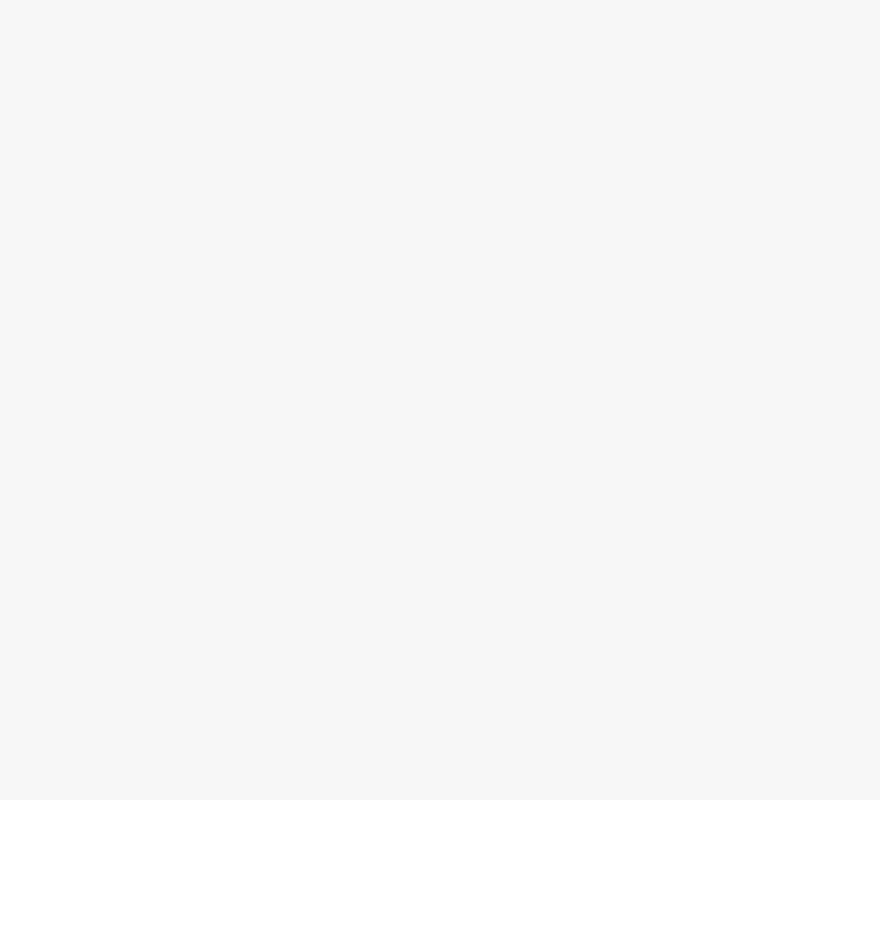
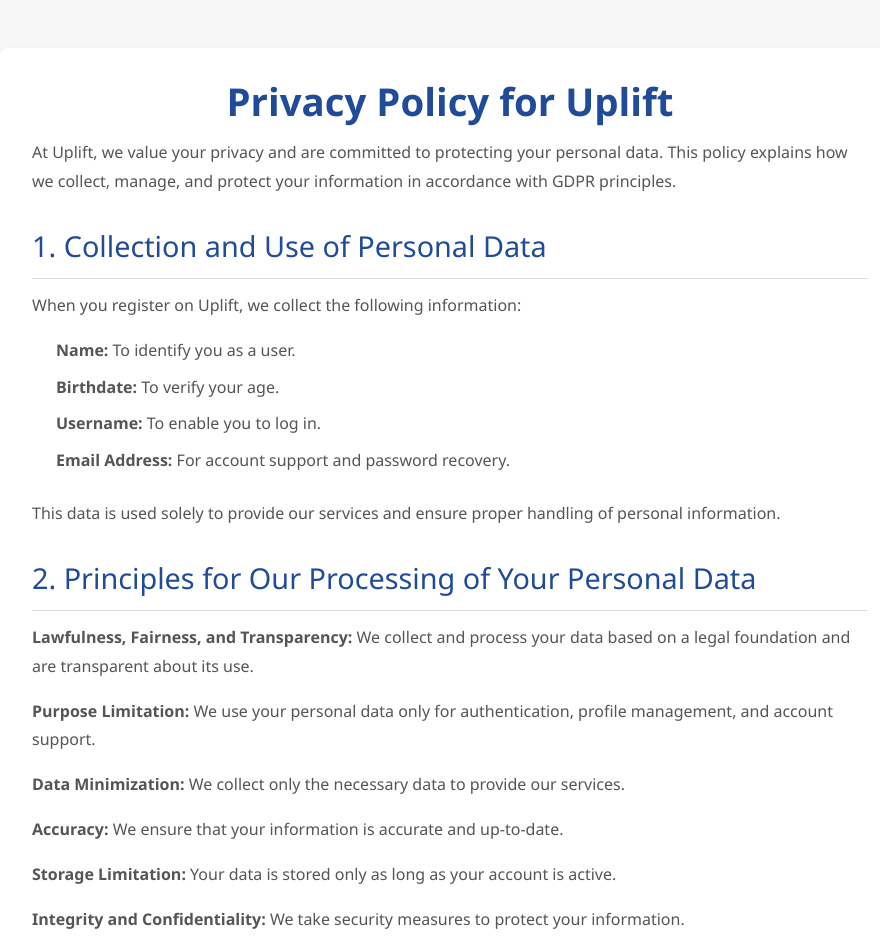
Before and after one commit to AlexanderOlofsson/uplift, a React (Vite) app in the folder frontend/: page /privacy-policy in a window 1280 px wide. Before the commit this address had no page. Shown: the top 952 px of the page, without its empty margins (190-1070 px from the left). Before the commit the page ends 800 px from the top, so only its background shows below. Built offline with nearby package versions, Linux system fonts and the light colour scheme.

Commit message:
Privacy Policy (GDPR)

```diff
--- a/frontend/src/components/Footer.jsx
+++ b/frontend/src/components/Footer.jsx
@@ -11,7 +11,7 @@
           <a href="/help" className="footer-link">Help</a>
           <a href="/contact" className="footer-link">Contact Us</a>
           <a href="/terms" className="footer-link">Terms of Service</a>
-          <a href="/privacy" className="footer-link">Privacy Policy (GDPR)</a>
+          <a href="/privacy-policy" className="footer-link">Privacy Policy (GDPR)</a>
         </div>
         <div className="footer-info">
           <p>Contact: support@uplift.com | Phone: 031-123-456-789</p>
--- a/frontend/src/components/Login.jsx
+++ b/frontend/src/components/Login.jsx
@@ -2,6 +2,8 @@
 import { useNavigate } from 'react-router-dom';
 import PropTypes from 'prop-types';
 import './Login.css';
+import '../pages/PrivacyPolicy.css'; // Importera CSS-filen
+import PrivacyPolicy from '../pages/PrivacyPolicy'; // Importera PrivacyPolicy-komponenten
 
 function Login({ defaultRegisterState = false }) {
   // Toggle between login and register
@@ -23,6 +25,10 @@
 
   const navigate = useNavigate(); // For redirecting after login/register
 
+
+  const [isPrivacyPolicyOpen, setPrivacyPolicyOpen] = useState(false);
+  const [hasConsented, setHasConsented] = useState(false);
+
   const handleFormToggle = () => {
     setIsRegistering(!isRegistering); // Switch form mode
     setFirstName(''); // Clear form fields
@@ -35,10 +41,15 @@
   };
 
   const handleSubmit = async (e) => {
-    e.preventDefault(); // No page refresh, please
-    setError(null); // Clear any old errors
+    e.preventDefault();
+    setError(null);
 
-    // Choose between login or register based on form mode
+    if (isRegistering && !hasConsented) {
+      setError('You must accept the privacy policy before registering.');
+      return;
+    }
+
+
     isRegistering ? await handleRegister() : await handleLogin();
   };
 
@@ -55,16 +66,13 @@
       const data = await response.json();
 
       if (!response.ok) {
-        // If login fails, show an error
         setError(data.message || 'Login failed');
       } else {
-        console.log('Login successful!');
-        localStorage.setItem('token', data.token); // Save JWT-token before we go on dashboard trip
-        navigate('/dashboard'); // Off we go to the dashboard boys
-        console.log('JWT Token still works, niceee:', data.token);
+        localStorage.setItem('token', data.token);
+        navigate('/dashboard');
       }
+        // eslint-disable-next-line no-unused-vars
     } catch (error) {
-      console.error('Error:', error);
       setError('Server issue, try again later');
     }
   };
@@ -91,13 +99,22 @@
       if (!response.ok) {
         setError(data.message || 'Account creation failed.');
       } else {
-        console.log('Account created.');
         handleFormToggle();
       }
+        // eslint-disable-next-line no-unused-vars
     } catch (error) {
-      console.error('Error:', error);
       setError('Something went wrong.');
     }
+  };
+
+  // Ny funktion för att öppna/stänga privacy policy-modal och bevara kryssrutans status
+  const togglePrivacyPolicy = () => {
+    setPrivacyPolicyOpen(!isPrivacyPolicyOpen);
+  };
+
+  // Ny funktion för att hantera ändringar i samtyckeskryssrutan
+  const handleConsentChange = (checked) => {
+    setHasConsented(checked);
   };
 
   return (
@@ -169,6 +186,22 @@
                   required
                 />
               </div>
+
+              {/* Länk till privacy policy och kryssruta för samtycke */}
+              <label>
+                <input
+                  type="checkbox"
+                  checked={hasConsented}
+                  onChange={() => setHasConsented(!hasConsented)}
+                  disabled
+                />
+                <span
+                  onClick={togglePrivacyPolicy}
+                  style={{ color: 'blue', cursor: 'pointer', textDecoration: 'underline' }}
+                >
+                  Integritetsskyddspolicy
+                </span>
+              </label>
             </>
           ) : (
             <>
@@ -200,6 +233,25 @@
         <button onClick={handleFormToggle}>
           {isRegistering ? 'Already registered' : 'Register'}
         </button>
+
+        {isPrivacyPolicyOpen && (
+          <div className="modal-overlay">
+            <div className="modal-content">
+              <button onClick={togglePrivacyPolicy} className="close-button">✕</button>
+              <div className="policy-content">
+                <PrivacyPolicy />
+              </div>
+              <label>
+                <input
+                  type="checkbox"
+                  checked={hasConsented}
+                  onChange={(e) => handleConsentChange(e.target.checked)}
+                />
+                I have read and accept Uplift's privacy policy.
+              </label>
+            </div>
+          </div>
+        )}
       </div>
     </div>
   );
--- /dev/null
+++ b/frontend/src/pages/PrivacyPolicy.css
@@ -0,0 +1,115 @@
+.privacy-policy-container {
+    max-width: 900px;
+    margin: 3rem auto;
+    padding: 2rem;
+    background-color: #ffffff;
+    border-radius: 8px;
+    box-shadow: 0 6px 12px rgba(0, 0, 0, 0.1);
+    font-family: 'Segoe UI', Tahoma, Geneva, Verdana, sans-serif;
+    color: #333;
+    line-height: 1.8;
+}
+
+.privacy-policy-container h1 {
+    text-align: center;
+    font-size: 2.4rem;
+    color: #1f4b99;
+    font-weight: 600;
+    margin-bottom: 1rem;
+}
+
+.privacy-policy-container h2 {
+    font-size: 1.8rem;
+    color: #1f4b99;
+    margin-top: 1.5rem;
+    font-weight: 500;
+    border-bottom: 1px solid #ddd;
+    padding-bottom: 0.4rem;
+    margin-bottom: 0.75rem;
+}
+
+.privacy-policy-container h3 {
+    font-size: 1.3rem;
+    color: #333;
+    margin-top: 1.25rem;
+    font-weight: 500;
+}
+
+.privacy-policy-container p {
+    font-size: 1rem;
+    color: #555;
+    margin-bottom: 1rem;
+}
+
+.privacy-policy-container ul {
+    list-style-type: disc;
+    padding-left: 1.5rem;
+    margin-bottom: 1.5rem;
+    color: #555;
+}
+
+.privacy-policy-container li {
+    font-size: 1rem;
+    margin-bottom: 0.5rem;
+    list-style-type: none;
+}
+
+.privacy-policy-container a {
+    color: #1f4b99;
+    text-decoration: none;
+    font-weight: 500;
+}
+
+.privacy-policy-container a:hover {
+    text-decoration: underline;
+}
+
+.policy-section {
+    margin-bottom: 1.5rem;
+}
+
+
+/* Popup style */
+.modal-overlay {
+    position: fixed;
+    top: 0;
+    left: 0;
+    width: 100%;
+    height: 100%;
+    display: flex;
+    align-items: center;
+    justify-content: center;
+
+}
+
+.modal-content {
+
+    background-color: white;
+    padding: 10px;
+    border-radius: 8px;
+    width: 100%;
+    max-height: 80vh;
+    position: relative;
+
+
+}
+
+.policy-content {
+
+    max-height: 60vh;
+    overflow-y: auto;
+    overflow-x: hidden;
+}
+
+.modal-content .close-button {
+    position: relative;
+    height: fit-content;
+    width: fit-content;
+    top: -10px;
+    background-color:#6692dd;
+    border: none;
+    font-size: 15px;
+    font-weight: bold;
+    color: #000000;
+    cursor: pointer;
+}
--- /dev/null
+++ b/frontend/src/pages/PrivacyPolicy.jsx
@@ -0,0 +1,51 @@
+import './PrivacyPolicy.css';
+
+function PrivacyPolicy() {
+    return (
+        <div className="privacy-policy-container">
+            <h1>Privacy Policy for Uplift</h1>
+            <p>
+                At Uplift, we value your privacy and are committed to protecting your personal data. This policy explains how we collect, manage, and protect your information in accordance with GDPR principles.
+            </p>
+
+            <div className="policy-section">
+                <h2>1. Collection and Use of Personal Data</h2>
+                <p>
+                    When you register on Uplift, we collect the following information:
+                </p>
+                <ul>
+                    <li><strong>Name:</strong> To identify you as a user.</li>
+                    <li><strong>Birthdate:</strong> To verify your age.</li>
+                    <li><strong>Username:</strong> To enable you to log in.</li>
+                    <li><strong>Email Address:</strong> For account support and password recovery.</li>
+                </ul>
+                <p>
+                    This data is used solely to provide our services and ensure proper handling of personal information.
+                </p>
+            </div>
+
+            <div className="policy-section">
+                <h2>2. Principles for Our Processing of Your Personal Data</h2>
+                <p><strong>Lawfulness, Fairness, and Transparency:</strong> We collect and process your data based on a legal foundation and are transparent about its use.</p>
+                <p><strong>Purpose Limitation:</strong> We use your personal data only for authentication, profile management, and account support.</p>
+                <p><strong>Data Minimization:</strong> We collect only the necessary data to provide our services.</p>
+                <p><strong>Accuracy:</strong> We ensure that your information is accurate and up-to-date.</p>
+                <p><strong>Storage Limitation:</strong> Your data is stored only as long as your account is active.</p>
+                <p><strong>Integrity and Confidentiality:</strong> We take security measures to protect your information.</p>
+                <p><strong>Accountability:</strong> Uplift is responsible for adhering to and demonstrating compliance with these principles.</p>
+            </div>
+
+            <div className="policy-section">
+                <h2>3. Your Rights</h2>
+                <ul>
+                    <li>Right of Access: You may request information about the data we have stored about you.</li>
+                    <li>Right to Rectification: You may request that we correct inaccurate information.</li>
+                    <li>Right to Erasure: If you choose to close your account, we will delete all personal data associated with you.</li>
+                </ul>
+            </div>
+
+        </div>
+    );
+}
+
+export default PrivacyPolicy;
--- a/frontend/src/routes/routes.jsx
+++ b/frontend/src/routes/routes.jsx
@@ -1,24 +1,25 @@
 
 import { Routes, Route } from 'react-router-dom';
-import HomePage from '../pages/HomePage';
+import Home from '../pages/HomePage';
 import WelcomePage from '../pages/WelcomePage';
 import PhysicalPage from '../pages/PhysicalPage';
 import MentalPage from '../pages/MentalPage';
 import SocialPage from '../pages/SocialPage';
 import Profile from '../pages/Profile';
-import LoginPage from '../pages/LoginPage';
-
+import Login from '../components/Login';
+import PrivacyPolicy from '../pages/PrivacyPolicy';
 
 function AppRoutes() {
   return (
     <Routes>
-      <Route path="/" element={<HomePage />} />
+      <Route path="/" element={<Home />} />
       <Route path="/dashboard" element={<WelcomePage />} />
       <Route path="/physical" element={<PhysicalPage />} />
       <Route path="/mental" element={<MentalPage />} />
       <Route path="/social" element={<SocialPage />} />
-      <Route path="/login" element={<LoginPage />} />
+      <Route path="/login" element={<Login />} />
       <Route path="/dashboard/profile" element={<Profile />} />
+      <Route path="/privacy-policy" element={<PrivacyPolicy />} />
     </Routes>
   );
 }
```
